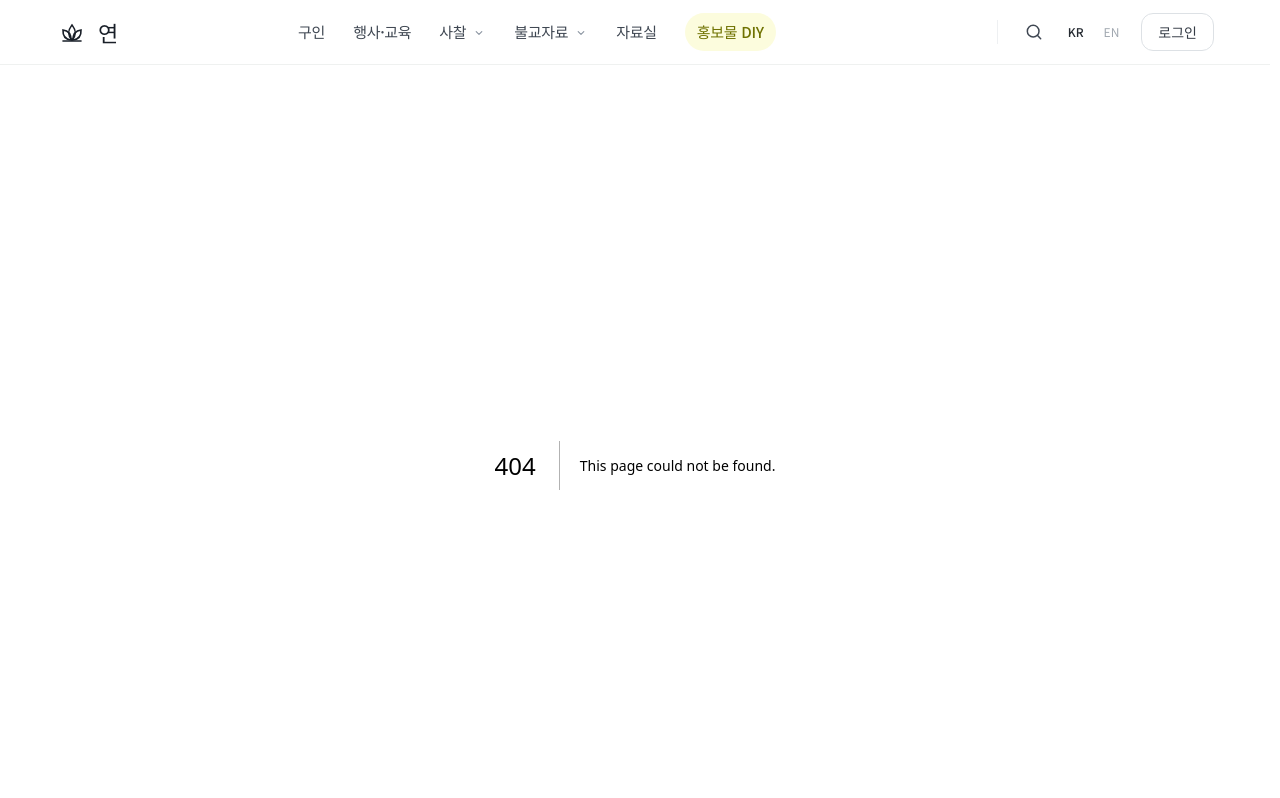
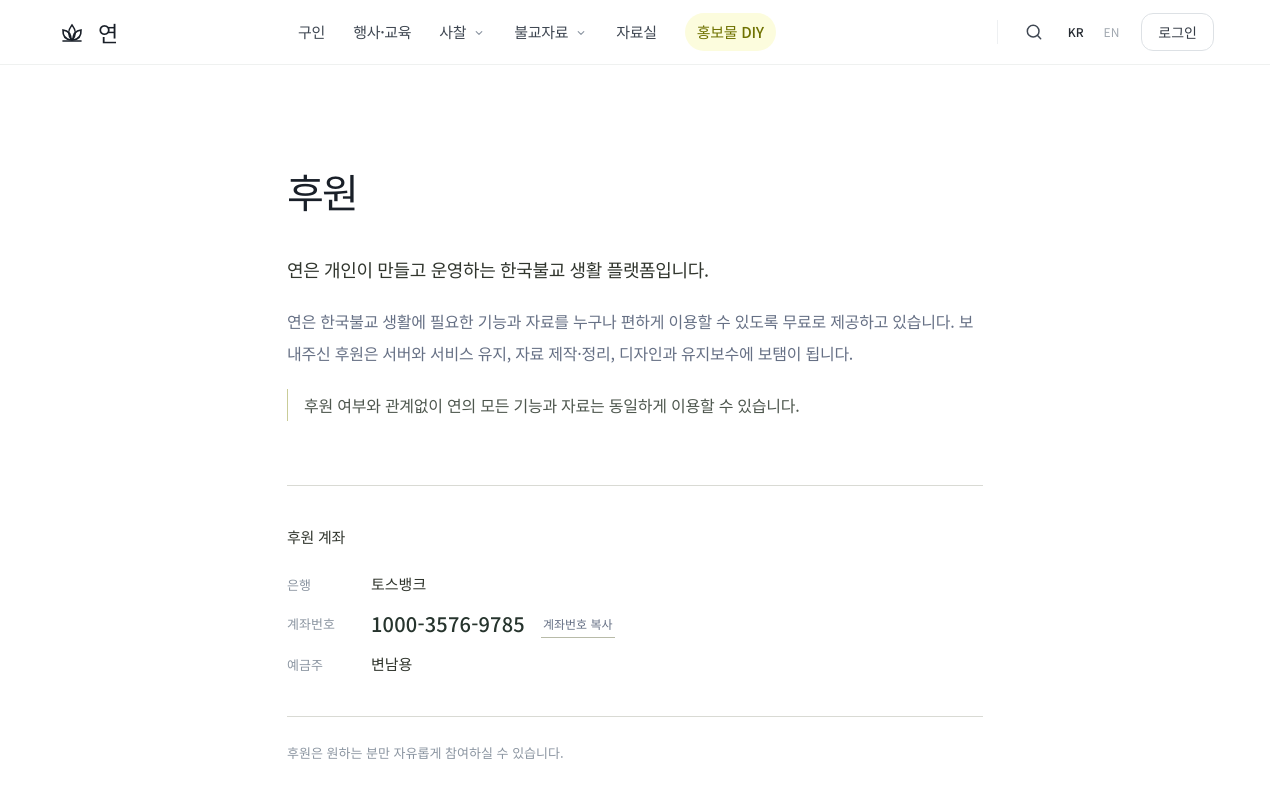
Before and after one commit to bcrow1102/yun, a Next.js app: page /support in a window 1280 px wide. Before the commit this address had no page. Shown: the top 798 px of the page. Built offline with nearby package versions, Linux system fonts and the light colour scheme.

Commit message:
feat: add quiet support page and footer link

```diff
--- a/app/components/MobileHome.tsx
+++ b/app/components/MobileHome.tsx
@@ -990,8 +990,16 @@ export default function MobileHome() {
                 </Link>
 
                 <p className="mt-2 text-[13px] font-normal leading-5 text-[#667085]">
-                    불교 생활에 필요한 정보를 쉽고 가깝게 연결하는 공간입니다.
+                    <span className="block">연은 개인이 만들고 운영하며,</span>
+                    <span className="block">불교 생활에 필요한 정보를 쉽고 가깝게 연결합니다.</span>
                 </p>
+
+                <Link
+                    href="/support"
+                    className="mt-1 inline-block text-[13px] font-medium text-[#2563EB] transition-colors hover:text-[#1D4ED8] hover:underline hover:underline-offset-2"
+                >
+                    {"후원하기 "}
+                </Link>
 
                 <div className="mt-7">
                     <h2 className="text-[13px] font-medium text-[#252A31]">
--- a/app/page.tsx
+++ b/app/page.tsx
@@ -1463,27 +1463,32 @@ export default function Home() {
 
         <footer className="border-t border-[#D9DAD4] bg-[#FAF9F6]">
           <div className="mx-auto max-w-[1400px] px-10 py-10 xl:px-14">
-            <div className="grid grid-cols-[0.9fr_0.9fr_1.2fr] items-start gap-12">
-              <div>
+            <div className="grid grid-cols-[0.9fr_0.9fr_1.2fr] items-start gap-x-12">
+              <Link
+                href="/"
+                className="col-start-1 row-start-1 inline-flex items-center gap-2.5"
+                aria-label="연 홈"
+              >
+                <LotusIcon className="h-8 w-8" />
+                <span className="text-[23px] font-semibold tracking-[-0.05em]">
+                  연
+                </span>
+              </Link>
+
+              <div className="col-start-1 row-start-2 mt-2.5">
+                <p className="text-sm font-normal leading-6 text-[#667085]">
+                  <span className="block">연은 개인이 만들고 운영하며,</span>
+                  <span className="block">불교 생활에 필요한 정보를 쉽고 가깝게 연결합니다.</span>
+                </p>
                 <Link
-                  href="/"
-                  className="inline-flex items-center gap-2.5"
-                  aria-label="연 홈"
+                  href="/support"
+                  className="mt-1 inline-block text-xs font-medium leading-5 text-[#2563EB] transition-colors hover:text-[#1D4ED8] hover:underline hover:underline-offset-2"
                 >
-                  <LotusIcon className="h-8 w-8" />
-                  <span className="text-[23px] font-semibold tracking-[-0.05em]">
-                    연
-                  </span>
+                  후원하기
                 </Link>
-                <p className="mt-2.5 text-sm font-normal leading-6 text-[#667085]">
-                  <span className="block whitespace-nowrap">
-                    불교 생활에 필요한 정보를 쉽고 가깝게 연결하는
-                  </span>
-                  <span className="block">공간입니다.</span>
-                </p>
               </div>
 
-              <div>
+              <div className="col-start-2 row-start-2 mt-2.5">
                 <h2 className="text-sm font-semibold">등록 안내</h2>
                 <div className="mt-3 grid grid-cols-2 gap-x-5 gap-y-2 text-sm font-normal text-[#667085]">
                   <Link href="/jobs/new" className="hover:text-[#191F28]">
@@ -1507,7 +1512,7 @@ export default function Home() {
                 </div>
               </div>
 
-              <div>
+              <div className="col-start-3 row-start-2 mt-2.5">
                 <div className="flex items-center gap-3">
                   <h2 className="shrink-0 text-sm font-semibold">문의하기</h2>
                   <a
@@ -1561,7 +1566,7 @@ export default function Home() {
               </div>
             </div>
 
-            <div className="mt-6 flex items-center justify-between border-t border-[#E7E9EC] pt-4 text-xs font-normal text-[#8B95A1]">
+            <div className="mt-5 flex items-center justify-between border-t border-[#E7E9EC] pt-4 text-xs font-normal text-[#8B95A1]">
               <p>© 2026 연. All rights reserved.</p>
               <p>불교 정보와 사람을 잇는 공간</p>
             </div>
--- /dev/null
+++ b/app/support/CopyAccountButton.tsx
@@ -0,0 +1,57 @@
+"use client";
+
+import { useEffect, useRef, useState } from "react";
+
+const ACCOUNT_NUMBER = "1000-3576-9785";
+
+export default function CopyAccountButton() {
+    const [copied, setCopied] = useState(false);
+    const resetTimerRef = useRef<number | null>(null);
+
+    useEffect(
+        () => () => {
+            if (resetTimerRef.current) window.clearTimeout(resetTimerRef.current);
+        },
+        [],
+    );
+
+    const copyAccountNumber = async () => {
+        let didCopy = false;
+
+        try {
+            await navigator.clipboard.writeText(ACCOUNT_NUMBER);
+            didCopy = true;
+        } catch {
+            const textarea = document.createElement("textarea");
+            textarea.value = ACCOUNT_NUMBER;
+            textarea.setAttribute("readonly", "");
+            textarea.style.position = "fixed";
+            textarea.style.opacity = "0";
+            document.body.appendChild(textarea);
+            textarea.select();
+            didCopy = document.execCommand("copy");
+            textarea.remove();
+        }
+
+        if (!didCopy) return;
+
+        setCopied(true);
+        if (resetTimerRef.current) window.clearTimeout(resetTimerRef.current);
+        resetTimerRef.current = window.setTimeout(() => {
+            setCopied(false);
+            resetTimerRef.current = null;
+        }, 1800);
+    };
+
+    return (
+        <button
+            type="button"
+            onClick={copyAccountNumber}
+            className="shrink-0 border-b border-[#B8BBA8] px-0.5 py-1 text-[12px] font-normal text-[#667085] transition-colors hover:border-[#6F735C] hover:text-[#30352D] focus-visible:outline-none focus-visible:ring-2 focus-visible:ring-[#D9DB85] focus-visible:ring-offset-2"
+            aria-label="후원 계좌번호 복사"
+            aria-live="polite"
+        >
+            {copied ? "복사됨" : "계좌번호 복사"}
+        </button>
+    );
+}
--- /dev/null
+++ b/app/support/page.tsx
@@ -0,0 +1,82 @@
+import type { Metadata } from "next";
+import CopyAccountButton from "./CopyAccountButton";
+
+export const metadata: Metadata = {
+    title: "후원 | 연",
+    description: "개인이 만들고 운영하는 한국불교 생활 플랫폼 연의 후원 안내입니다.",
+};
+
+export default function SupportPage() {
+    return (
+        <main className="flex-1 bg-white text-[#252A31]">
+            <article className="mx-auto w-full max-w-[760px] px-5 pb-20 pt-14 sm:px-8 md:pb-28 md:pt-24">
+                <header>
+                    <h1 className="text-[32px] font-medium tracking-[-0.045em] text-[#191F28] md:text-[40px]">
+                        후원
+                    </h1>
+                    <p className="mt-8 text-[17px] font-normal leading-8 tracking-[-0.02em] text-[#30352D] md:text-[18px]">
+                        연은 개인이 만들고 운영하는 한국불교 생활 플랫폼입니다.
+                    </p>
+                </header>
+
+                <div className="mt-5 space-y-5 text-[15px] font-normal leading-7 tracking-[-0.015em] text-[#667085] md:text-[16px] md:leading-8">
+                    <p>
+                        연은 한국불교 생활에 필요한 기능과 자료를 누구나 편하게 이용할 수
+                        있도록 무료로 제공하고 있습니다. 보내주신 후원은 서버와 서비스 유지,
+                        자료 제작·정리, 디자인과 유지보수에 보탬이 됩니다.
+                    </p>
+                    <p className="border-l border-[#C9CC98] pl-4 text-[#4E574E]">
+                        후원 여부와 관계없이 연의 모든 기능과 자료는 동일하게 이용할 수
+                        있습니다.
+                    </p>
+                </div>
+
+                <section
+                    className="mt-14 border-y border-[#D9DAD4] py-8 md:mt-16 md:py-10"
+                    aria-labelledby="support-account-title"
+                >
+                    <h2
+                        id="support-account-title"
+                        className="text-[15px] font-medium tracking-[-0.02em] text-[#30352D]"
+                    >
+                        후원 계좌
+                    </h2>
+
+                    <dl className="mt-6 space-y-3.5">
+                        <div className="flex items-baseline gap-5">
+                            <dt className="w-16 shrink-0 text-[13px] font-normal text-[#8B95A1]">
+                                은행
+                            </dt>
+                            <dd className="text-[15px] font-normal text-[#30352D]">
+                                토스뱅크
+                            </dd>
+                        </div>
+                        <div className="flex items-center gap-5">
+                            <dt className="w-16 shrink-0 text-[13px] font-normal text-[#8B95A1]">
+                                계좌번호
+                            </dt>
+                            <dd className="flex min-w-0 flex-1 flex-wrap items-center gap-x-4 gap-y-2">
+                                <span className="text-[18px] font-medium tracking-[0.01em] text-[#26342D] md:text-[20px]">
+                                    1000-3576-9785
+                                </span>
+                                <CopyAccountButton />
+                            </dd>
+                        </div>
+                        <div className="flex items-baseline gap-5">
+                            <dt className="w-16 shrink-0 text-[13px] font-normal text-[#8B95A1]">
+                                예금주
+                            </dt>
+                            <dd className="text-[15px] font-normal text-[#30352D]">
+                                변남용
+                            </dd>
+                        </div>
+                    </dl>
+                </section>
+
+                <p className="mt-6 text-[13px] font-normal leading-6 text-[#8B95A1]">
+                    후원은 원하는 분만 자유롭게 참여하실 수 있습니다.
+                </p>
+            </article>
+        </main>
+    );
+}
```
